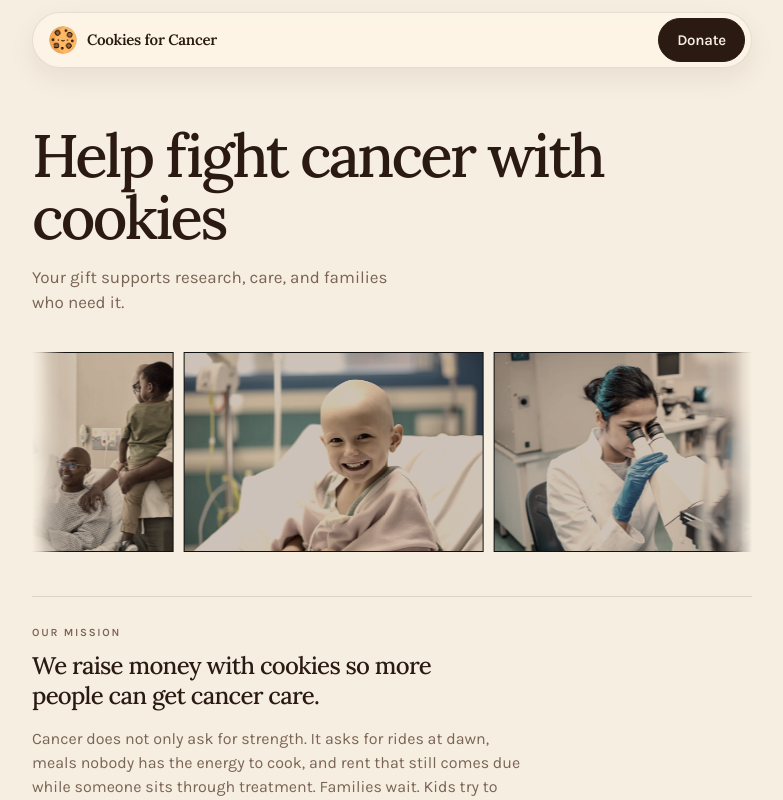
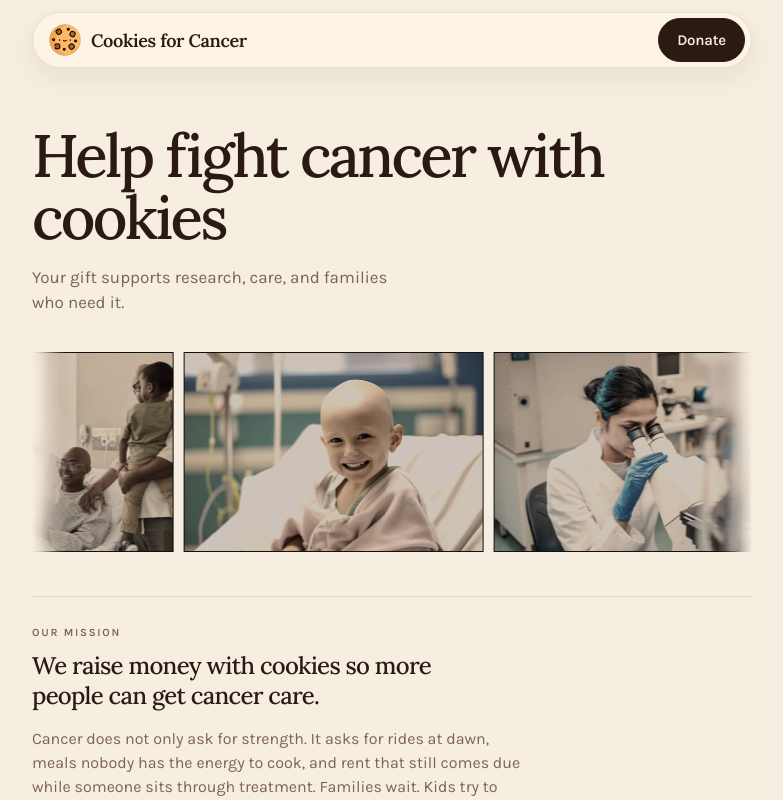
Before and after one commit to nathanjcx/cookiesforcancer, a Next.js app: page / in a window 1280 px wide. Shown: the top 800 px of the page, without its empty margins (248-1031 px from the left). Built offline with nearby package versions, Linux system fonts and the light colour scheme; no server answers.

Commit message:
Increase header brand title size
Co-authored-by: Nathan Cheng <nathanjcx@gmail.com>

```diff
--- a/app/globals.css
+++ b/app/globals.css
@@ -120,7 +120,7 @@ input {
 
 .brand-name {
   font-family: var(--display);
-  font-size: 0.9375rem;
+  font-size: 1.125rem;
   font-weight: 600;
   letter-spacing: -0.02em;
   white-space: nowrap;
--- a/components/SiteHeader.tsx
+++ b/components/SiteHeader.tsx
@@ -5,7 +5,7 @@ export function SiteHeader({ current }: { current?: "home" | "donate" }) {
   return (
     <header className="site-header">
       <a className="brand" href="/">
-        <CookieMark size={28} />
+        <CookieMark size={32} />
         <span className="brand-name">Cookies for Cancer</span>
       </a>
       {current === "donate" ? (
```
